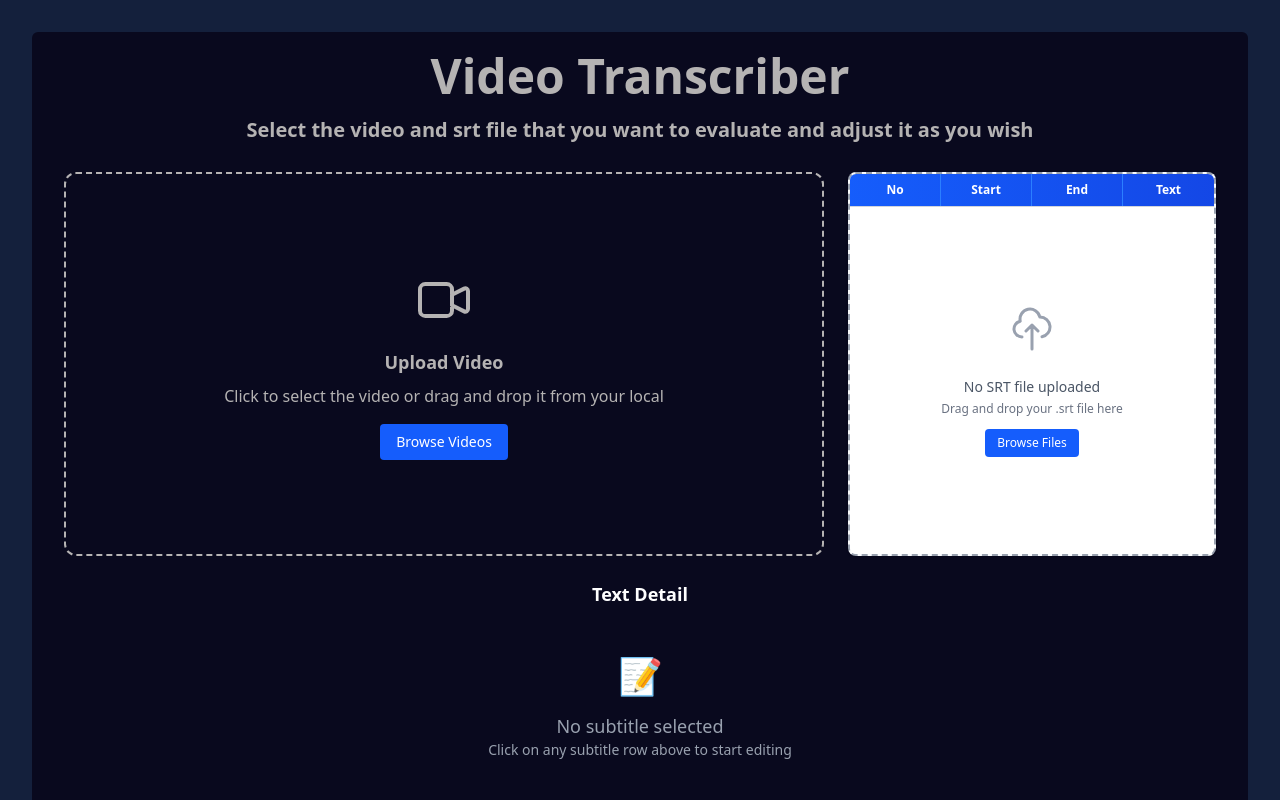
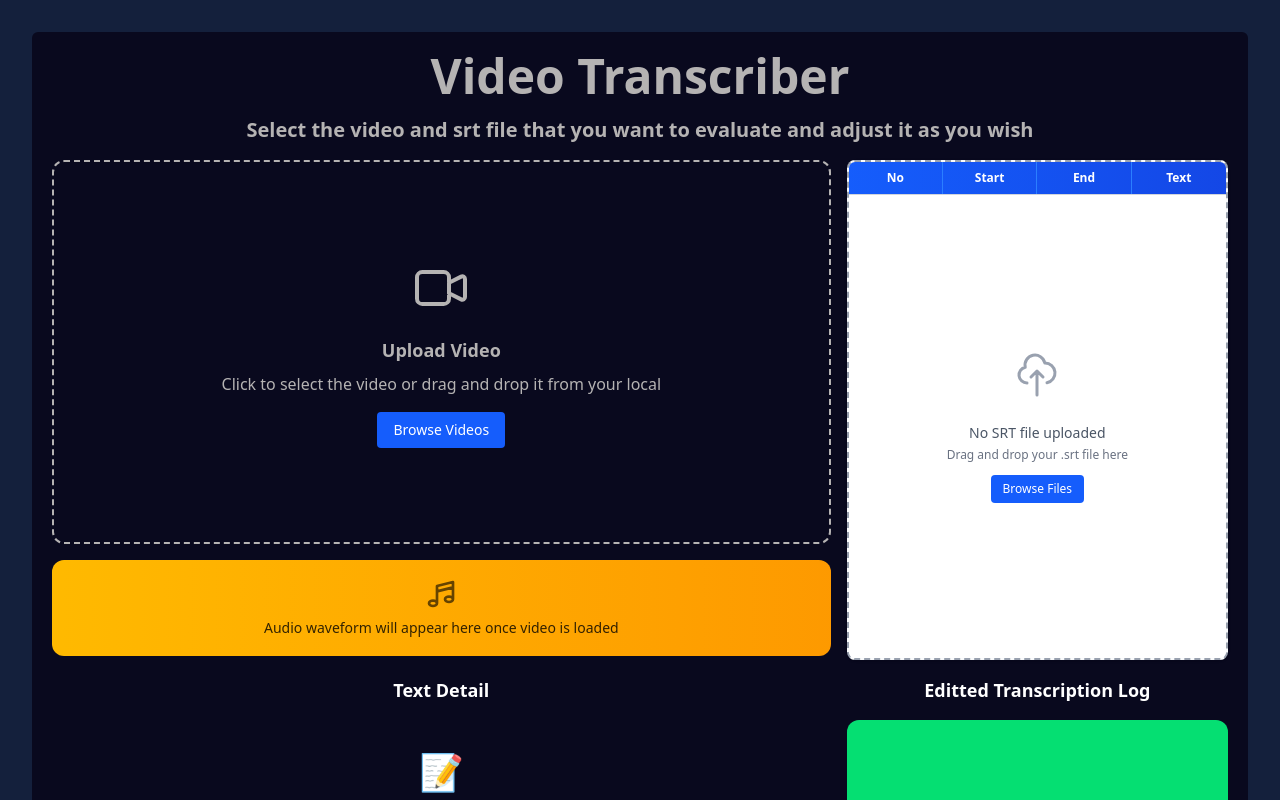
Before and after one commit to RasonYudha4/speech_to_text, a React (Vite) app in the folder frontend/: page / in a window 1280 px wide. Shown: the top 800 px of the page. Built offline with nearby package versions, Linux system fonts and the light colour scheme.

Commit message:
Adding audio wave

```diff
--- a/frontend/package.json
+++ b/frontend/package.json
@@ -11,10 +11,11 @@
   },
   "dependencies": {
     "@tailwindcss/vite": "^4.1.12",
+    "axios": "^1.6.0",
     "react": "^19.1.1",
     "react-dom": "^19.1.1",
     "tailwindcss": "^4.1.12",
-    "axios": "^1.6.0"
+    "wavesurfer.js": "^7.10.1"
   },
   "devDependencies": {
     "@eslint/js": "^9.33.0",
--- a/frontend/src/App.jsx
+++ b/frontend/src/App.jsx
@@ -1,8 +1,8 @@
 import { useState, useRef, useEffect } from "react";
+import WaveSurfer from "wavesurfer.js";
 import axios from "axios";
 
 function App() {
-  const [count, setCount] = useState(0);
   const [srtData, setSrtData] = useState([]);
   const [videoFile, setVideoFile] = useState(null);
   const [videoUrl, setVideoUrl] = useState(null);
@@ -17,7 +17,6 @@ function App() {
     text: "",
   });
 
-  // Audio upload states
   const [audioFile, setAudioFile] = useState(null);
   const [isUploading, setIsUploading] = useState(false);
   const [uploadProgress, setUploadProgress] = useState(0);
@@ -27,15 +26,15 @@ function App() {
 
   const videoRef = useRef(null);
   const audioInputRef = useRef(null);
+  const waveformRef = useRef(null);
+  const wavesurferRef = useRef(null);
 
-  // Convert timestamp to seconds
   const timeToSeconds = (timeStr) => {
     const [time, ms] = timeStr.split(/[,\.]/);
     const [hours, minutes, seconds] = time.split(":").map(Number);
     return hours * 3600 + minutes * 60 + seconds + parseInt(ms) / 1000;
   };
 
-  // Generate SRT file content
   const generateSRTContent = () => {
     return srtData
       .map((subtitle, index) => {
@@ -44,7 +43,6 @@ function App() {
       .join("\n");
   };
 
-  // Download SRT file
   const downloadSRT = (filename = "subtitles.srt") => {
     if (srtData.length === 0) {
       alert("No subtitle data to download. Please upload an SRT file first.");
@@ -66,11 +64,81 @@ function App() {
     URL.revokeObjectURL(url);
   };
 
-  // Handle audio file upload
+  // Initialize WaveSurfer when video is loaded
+  useEffect(() => {
+    if (videoUrl && waveformRef.current) {
+      // Cleanup existing wavesurfer instance
+      if (wavesurferRef.current) {
+        wavesurferRef.current.destroy();
+      }
+
+      // Create new WaveSurfer instance
+      wavesurferRef.current = WaveSurfer.create({
+        container: waveformRef.current,
+        waveColor: '#14203C',
+        progressColor: '#4c6397',
+        cursorColor: '#ffffff',
+        barWidth: 2,
+        barRadius: 1,
+        responsive: true,
+        height: 80,
+        backend: 'MediaElement',
+        dragToSeek: true,
+        minPxPerSec: 100,
+        mediaControls: false,
+      });
+
+      // Load the same video file for waveform
+      wavesurferRef.current.load(videoUrl);
+
+      // Sync waveform with video playback
+      wavesurferRef.current.on('ready', () => {
+        console.log('Waveform is ready');
+      });
+
+      // Handle waveform click to seek video
+      wavesurferRef.current.on('seek', (progress) => {
+        if (videoRef.current) {
+          const duration = videoRef.current.duration;
+          const seekTime = progress * duration;
+          videoRef.current.currentTime = seekTime;
+          setCurrentTime(seekTime);
+        }
+      });
+
+      return () => {
+        if (wavesurferRef.current) {
+          wavesurferRef.current.destroy();
+        }
+      };
+    }
+  }, [videoUrl]);
+
+  // Sync waveform with video time updates
+  useEffect(() => {
+    if (wavesurferRef.current && videoRef.current) {
+      const duration = videoRef.current.duration;
+      if (duration > 0) {
+        const progress = currentTime / duration;
+        wavesurferRef.current.seekTo(progress);
+      }
+    }
+  }, [currentTime]);
+
+  // Sync waveform play/pause with video
+  useEffect(() => {
+    if (wavesurferRef.current) {
+      if (isPlaying) {
+        wavesurferRef.current.play();
+      } else {
+        wavesurferRef.current.pause();
+      }
+    }
+  }, [isPlaying]);
+
   const handleAudioUpload = async (file) => {
     if (!file) return;
 
-    // Validate file type
     const allowedTypes = [
       "audio/wav",
       "audio/mp3",
@@ -443,6 +511,9 @@ function App() {
       if (videoUrl) {
         URL.revokeObjectURL(videoUrl);
       }
+      if (wavesurferRef.current) {
+        wavesurferRef.current.destroy();
+      }
     };
   }, [videoUrl]);
 
@@ -458,8 +529,8 @@ function App() {
             it as you wish
           </div>
 
-          <div className="grid grid-cols-3 ">
-            <div className="col-span-2 p-3">
+          <div className="grid grid-cols-3 gap-4">
+            <div className="col-span-2">
               {videoUrl ? (
                 <div className="bg-black rounded-xl overflow-hidden relative h-96">
                   <video
@@ -543,11 +614,51 @@ function App() {
                   </label>
                 </div>
               )}
+
+              <div className="bg-gradient-to-r from-amber-400 to-amber-500 h-24 rounded-xl mt-4 flex items-center relative overflow-hidden">
+                {videoUrl ? (
+                  <>
+                    <div className="absolute inset-0 bg-black bg-opacity-20"></div>
+                    <div className="relative z-10 w-full">
+                      <div className="flex items-center justify-between mb-2">
+                        <h3 className="text-black font-semibold text-sm">
+                          Audio Waveform
+                        </h3>
+                      </div>
+                      <div
+                        ref={waveformRef}
+                        className="w-full bg-black bg-opacity-30 rounded"
+                      />
+                    </div>
+                  </>
+                ) : (
+                  <div className="w-full flex items-center justify-center">
+                    <div className="text-center">
+                      <svg
+                        className="w-8 h-8 mx-auto mb-2 text-black opacity-60"
+                        fill="none"
+                        stroke="currentColor"
+                        viewBox="0 0 24 24"
+                      >
+                        <path
+                          strokeLinecap="round"
+                          strokeLinejoin="round"
+                          strokeWidth={2}
+                          d="M9 19V6l12-3v13M9 19c0 1.105-1.343 2-3 2s-3-.895-3-2 1.343-2 3-2 3 .895 3 2zm12-3c0 1.105-1.343 2-3 2s-3-.895-3-2 1.343-2 3-2 3 .895 3 2zM9 10l12-3"
+                        />
+                      </svg>
+                      <p className="text-black opacity-80 text-sm font-medium">
+                        Audio waveform will appear here once video is loaded
+                      </p>
+                    </div>
+                  </div>
+                )}
+              </div>
             </div>
 
-            <div className="p-3">
+            <div className="">
               <div
-                className={`h-96 border-2 border-dashed rounded-lg overflow-hidden flex flex-col shadow-sm transition-all duration-300 ${
+                className={`h-[500px] border-2 border-dashed rounded-lg overflow-hidden flex flex-col shadow-sm transition-all duration-300 ${
                   isDragging
                     ? "border-blue-400 bg-blue-50"
                     : srtData.length > 0
@@ -666,7 +777,7 @@ function App() {
               )}
             </div>
 
-            <div className="col-span-3 p-3">
+            <div className="col-span-2">
               <h2 className="text-lg text-white font-bold mb-4">Text Detail</h2>
               {selectedSubtitleIndex >= 0 ? (
                 <div className="grid grid-cols-2 gap-4">
@@ -729,7 +840,7 @@ function App() {
               )}
 
               {selectedSubtitleIndex >= 0 && (
-                <div className="mt-4 flex justify-center gap-3">
+                <div className="mt-4 flex justify-center gap-3 p-3">
                   <button
                     onClick={handleSaveChanges}
                     className="px-6 py-2 bg-[#14203C] hover:bg-[#0d245c] hover:cursor-pointer text-white font-semibold rounded transition-colors"
@@ -747,9 +858,6 @@ function App() {
                   </button>
                 </div>
               )}
-            </div>
-
-            <div className="col-span-3 p-3 flex justify-center">
               <button
                 onClick={() => downloadSRT()}
                 disabled={srtData.length === 0}
@@ -763,6 +871,14 @@ function App() {
                   ? "No SRT to Download"
                   : "Download Updated SRT"}
               </button>
+            </div>
+            <div className="">
+              <h3 className=" text-lg text-white font-bold mb-4">
+                Editted Transcription Log
+              </h3>
+              <div className=" bg-green-400 rounded-xl h-full">
+
+              </div>
             </div>
           </div>
           <div className="border-t border-[#b5b3b3] my-20"></div>
```
Also changed, not shown: 2 other files (tests, documents, lock files or other folders).
